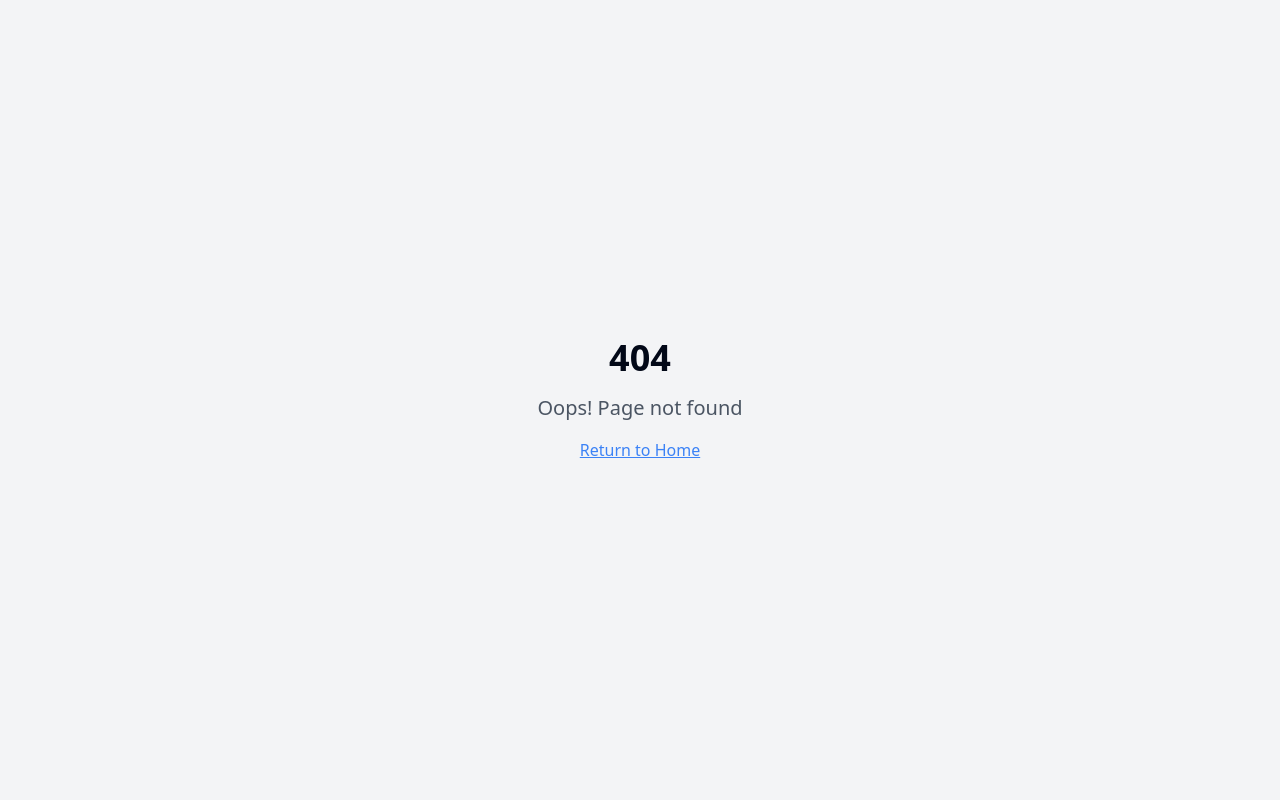
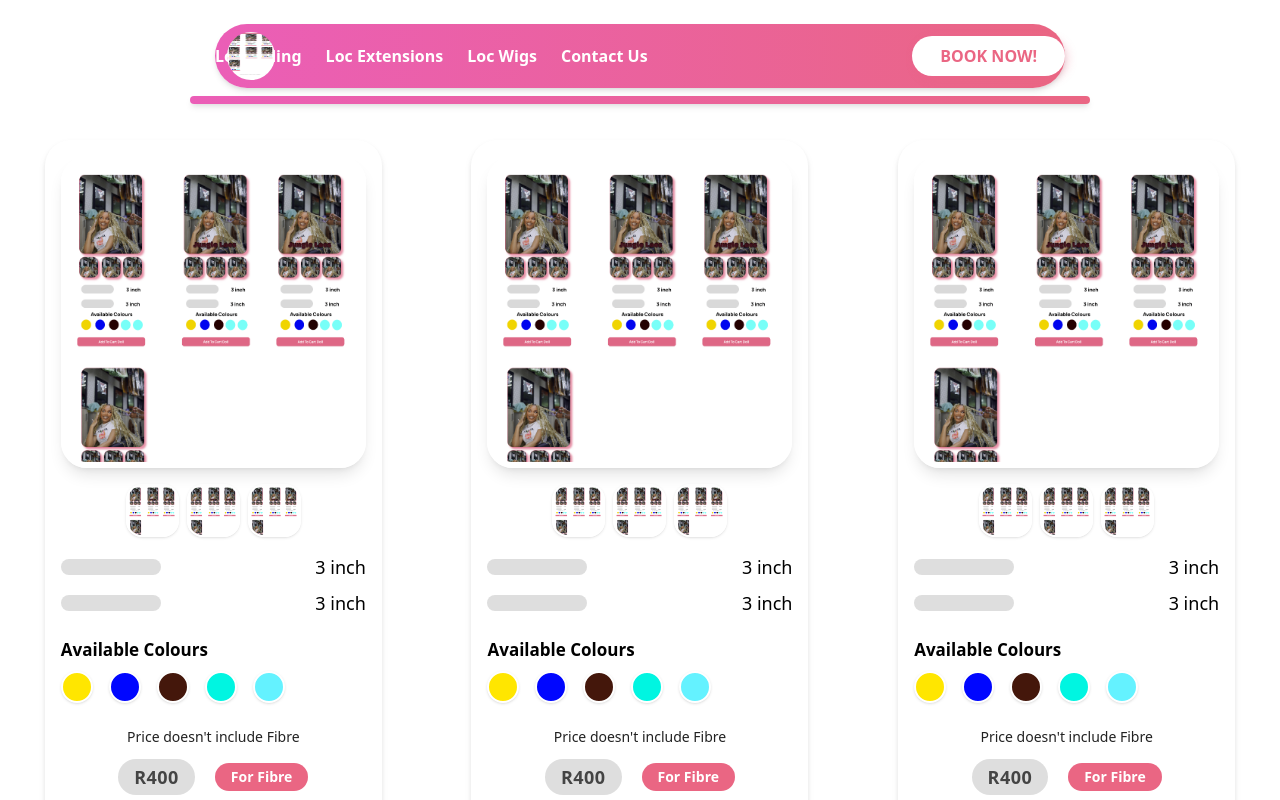
Before and after one commit to Empirial/21hairszn, a React (Vite) app: page /luxury-loc-styling in a window 1280 px wide. Before the commit this address had no page. Shown: the top 800 px of the page. Built offline with nearby package versions, Linux system fonts and the light colour scheme.

Commit message:
Add Luxury Loc styling page

```diff
--- a/src/App.tsx
+++ b/src/App.tsx
@@ -1,3 +1,4 @@
+
 import { Toaster } from "@/components/ui/toaster";
 import { Toaster as Sonner } from "@/components/ui/sonner";
 import { TooltipProvider } from "@/components/ui/tooltip";
@@ -5,6 +6,7 @@ import { QueryClient, QueryClientProvider } from "@tanstack/react-query";
 import { BrowserRouter, Routes, Route } from "react-router-dom";
 import Index from "./pages/Index";
 import NotFound from "./pages/NotFound";
+import LuxuryLocStyling from "./pages/LuxuryLocStyling";
 
 const queryClient = new QueryClient();
 
@@ -16,6 +18,7 @@ const App = () => (
       <BrowserRouter>
         <Routes>
           <Route path="/" element={<Index />} />
+          <Route path="/luxury-loc-styling" element={<LuxuryLocStyling />} />
           {/* ADD ALL CUSTOM ROUTES ABOVE THE CATCH-ALL "*" ROUTE */}
           <Route path="*" element={<NotFound />} />
         </Routes>
--- /dev/null
+++ b/src/pages/LuxuryLocStyling.tsx
@@ -0,0 +1,188 @@
+
+import React from "react";
+
+const styles = {
+  card: "bg-white rounded-[26px] p-4 drop-shadow-md flex flex-col items-center mx-auto mb-8 w-full max-w-[337px] border-0 shadow-none",
+  img: "rounded-[26px] w-full object-cover h-[312px] border-[6px] border-[#fff] shadow-lg mb-2",
+  thumbList: "flex gap-2 mt-2 mb-4 w-full justify-center",
+  thumb: "w-[53px] h-[53px] object-cover rounded-2xl border-2 border-[#fff] shadow",
+  sizeRow: "flex items-center w-full gap-4 mb-2",
+  sizeBar: "w-[100px] h-4 rounded-xl bg-[#DEDEDE]",
+  sizeText: "ml-auto text-lg font-medium text-black",
+  colorLabel: "font-semibold mt-3 text-[17px] text-black text-left w-full",
+  colorDot: "w-8 h-8 rounded-full border-2 border-white shadow mr-2",
+  priceDisclaimer: "block text-sm font-medium text-[#222] mt-3 mb-2",
+  fibrePriceRow: "flex items-center gap-3 mt-1 mb-4",
+  fibrePrice: "bg-[#dedede] px-4 py-1 rounded-full font-bold text-lg text-[#444] tracking-wide",
+  fibreBtn: "bg-[#EA6683] px-4 py-1 rounded-full text-sm font-semibold text-white ml-2",
+  addToCartBtn: "bg-[#EA6683] text-white font-bold rounded-md mt-6 w-full py-2 text-base transition hover:opacity-90",
+};
+
+const cardData = [
+  {
+    img: "/lovable-uploads/6f0453d1-d48e-4639-a35b-92bee07ec251.png",
+    title: "",
+    jungleLocs: false,
+  },
+  {
+    img: "/lovable-uploads/6f0453d1-d48e-4639-a35b-92bee07ec251.png",
+    title: "",
+    jungleLocs: false,
+  },
+  {
+    img: "/lovable-uploads/6f0453d1-d48e-4639-a35b-92bee07ec251.png",
+    title: "",
+    jungleLocs: false,
+  },
+  {
+    img: "/lovable-uploads/6f0453d1-d48e-4639-a35b-92bee07ec251.png",
+    title: "",
+    jungleLocs: false,
+  },
+  {
+    img: "/lovable-uploads/6f0453d1-d48e-4639-a35b-92bee07ec251.png",
+    title: "Jungle Locs",
+    jungleLocs: true,
+  },
+  {
+    img: "/lovable-uploads/6f0453d1-d48e-4639-a35b-92bee07ec251.png",
+    title: "",
+    jungleLocs: false,
+  },
+  {
+    img: "/lovable-uploads/6f0453d1-d48e-4639-a35b-92bee07ec251.png",
+    title: "",
+    jungleLocs: false,
+  },
+];
+
+const availableColors = [
+  "#FFE600", // Yellow
+  "#0006FF", // Blue
+  "#44170B", // Brown
+  "#00F5E1", // Aqua
+  "#64F2FF", // Light blue
+];
+
+function LocProductCard({ img, title, jungleLocs }: { img: string; title: string; jungleLocs?: boolean }) {
+  return (
+    <div className={styles.card}>
+      <div className="relative w-full">
+        <img src={img} alt="" className={styles.img} />
+        {jungleLocs && (
+          <span className="absolute left-6 bottom-8 text-3xl font-bold text-[#8C0E53] drop-shadow-xl jungle-title">
+            Jungle Locs
+          </span>
+        )}
+      </div>
+      <div className={styles.thumbList}>
+        {[...Array(3)].map((_, i) => (
+          <img src={img} className={styles.thumb} key={i} alt="" />
+        ))}
+      </div>
+      <div className={styles.sizeRow}>
+        <div className={styles.sizeBar}></div>
+        <span className={styles.sizeText}>3 inch</span>
+      </div>
+      <div className={styles.sizeRow}>
+        <div className={styles.sizeBar}></div>
+        <span className={styles.sizeText}>3 inch</span>
+      </div>
+      <div className="w-full">
+        <div className={styles.colorLabel}>Available Colours</div>
+        <div className="flex gap-2 mt-2 mb-3">
+          {availableColors.map((color, idx) => (
+            <span
+              key={color + idx}
+              className={styles.colorDot}
+              style={{ backgroundColor: color }}
+            />
+          ))}
+        </div>
+      </div>
+      <span className={styles.priceDisclaimer}>
+        Price doesn't include Fibre
+      </span>
+      <div className={styles.fibrePriceRow}>
+        <span className={styles.fibrePrice}>R400</span>
+        <span className={styles.fibreBtn}>For Fibre</span>
+      </div>
+      <button className={styles.addToCartBtn}>Add To Cart Doll</button>
+    </div>
+  );
+}
+
+export default function LuxuryLocStylingPage() {
+  return (
+    <div className="min-h-screen w-full bg-white flex flex-col pb-2 pt-3">
+      <header className="w-full bg-white py-3 px-3 mb-6">
+        <nav className="flex justify-center items-center gap-6 max-w-[850px] mx-auto rounded-full bg-gradient-to-r from-[#EB5EB7] to-[#EA6683] h-16 shadow-md relative">
+          <img
+            src="/lovable-uploads/6f0453d1-d48e-4639-a35b-92bee07ec251.png"
+            className="absolute left-3 top-1/2 -translate-y-1/2 h-12 w-12 rounded-full"
+            alt="logo"
+          />
+          <a href="/luxury-loc-styling" className="text-white text-base font-bold">Loc Styling</a>
+          <a href="#" className="text-white text-base font-bold">Loc Extensions</a>
+          <a href="#" className="text-white text-base font-bold">Loc Wigs</a>
+          <a href="/contact" className="text-white text-base font-bold">Contact Us</a>
+          <a
+            href="/booking"
+            className="ml-auto bg-white text-[#EA6683] font-bold rounded-full px-7 py-2 text-base shadow transition hover:bg-[#ea668380]/90"
+            style={{
+              boxShadow: "3px 3px 10px 0px #ea668344",
+            }}
+          >
+            BOOK NOW!
+          </a>
+        </nav>
+        <div className="mt-2 w-full max-w-[900px] mx-auto h-2 bg-gradient-to-r from-[#EB5EB7] to-[#EA6683] rounded-full shadow-md" />
+      </header>
+
+      <main className="flex-1">
+        {/* Responsive 3 columns grid */}
+        <div className="max-w-7xl mx-auto grid grid-cols-1 md:grid-cols-2 lg:grid-cols-3 gap-x-6 gap-y-8 px-3">
+          {cardData.map((card, idx) => (
+            <LocProductCard {...card} key={idx} />
+          ))}
+        </div>
+      </main>
+
+      <footer className="bg-white mt-10 pt-6 pb-2 border-t z-10">
+        <div className="flex justify-between items-center w-full max-w-5xl mx-auto px-4 flex-wrap">
+          <img
+            src="/lovable-uploads/6f0453d1-d48e-4639-a35b-92bee07ec251.png"
+            alt="logo"
+            className="h-16 mb-5"
+          />
+          <nav className="flex flex-row gap-8 mb-5">
+            <a href="/" className="text-black text-base font-semibold">Home Page</a>
+            <a href="/#services" className="text-black text-base font-semibold">Our Services</a>
+            <a href="/booking" className="text-black text-base font-semibold">Book Now</a>
+            <a href="/contact" className="text-black text-base font-semibold">Contact Us</a>
+          </nav>
+          <div className="flex gap-3 mb-5">
+            <a href="#" aria-label="Facebook">
+              <svg width="20" height="20" fill="none" viewBox="0 0 24 24"><path fill="#181818" d="M13.5 9.5V8c0-.679.243-1 1-1h1V4h-2.5C10.015 4 9 6.371 9 8.214V9.5H7V13h2v7h4v-7h2.386l.114-3.5H13.5Z"/></svg>
+            </a>
+            <a href="#" aria-label="Instagram">
+              <svg width="20" height="20" fill="none" viewBox="0 0 24 24"><rect width="20" height="20" x="2" y="2" stroke="#181818" strokeWidth="2" rx="6"/><circle cx="12" cy="12" r="5" stroke="#181818" strokeWidth="2"/><circle cx="17.5" cy="6.5" r="1" fill="#181818"/></svg>
+            </a>
+            <a href="#" aria-label="X (Twitter)">
+              <svg width="20" height="20" fill="none" viewBox="0 0 24 24"><path fill="#181818" d="m19.308 5.557-6.351 6.9-5.465-6.9H4l7.608 9.567-7.11 7.668h3.492l6.009-6.47 5.127 6.47h3.12l-7.45-9.393 6.53-7.843h-2.898Z"/></svg>
+            </a>
+            <a href="#" aria-label="LinkedIn">
+              <svg width="20" height="20" fill="none" viewBox="0 0 24 24"><rect width="20" height="20" x="2" y="2" stroke="#181818" strokeWidth="2" rx="6"/><path fill="#181818" d="M7.473 17V9.848h2.09V17h-2.09ZM8.518 8.912c-.67 0-1.213-.547-1.213-1.213 0-.665.542-1.213 1.213-1.213.67 0 1.212.548 1.212 1.213 0 .666-.542 1.213-1.213 1.213Zm3.282 8.088V13c0-.239.02-.476.093-.652.203-.489.667-.995 1.444-.995 1.02 0 1.429.754 1.429 1.861V17h2.09v-4.33c0-2.068-1.104-3.035-2.581-3.035-1.195 0-1.673.658-1.962 1.121V9.848h-2.09c.028.74 0 7.152 0 7.152h2.09Z"/></svg>
+            </a>
+          </div>
+        </div>
+        <div className="text-center text-xs mt-4 mb-2 text-[#666]">
+          © 2025 21HairSZN. All rights reserved.&nbsp;
+          <a href="/privacy" className="ml-2 underline">Privacy Policy</a>
+          <a href="/terms" className="ml-2 underline">Terms of Use</a>
+          <a href="#cookies" className="ml-2 underline">Cookie Settings</a>
+        </div>
+      </footer>
+    </div>
+  );
+}
```
Also changed, not shown: public/lovable-uploads/6f0453d1-d48e-4639-a35b-92bee07ec251.png (added).
